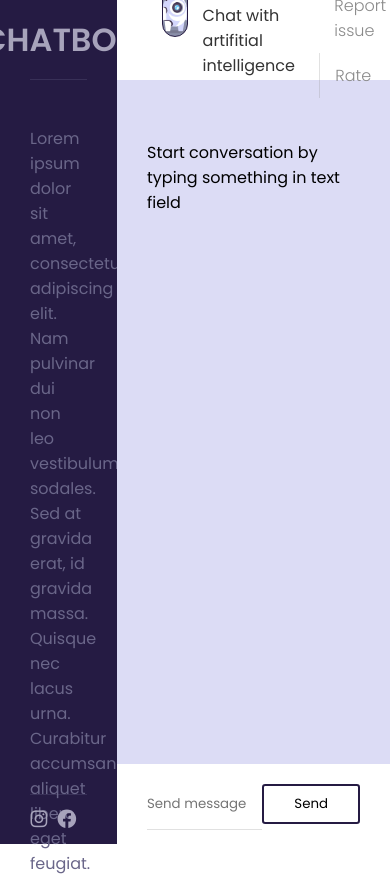
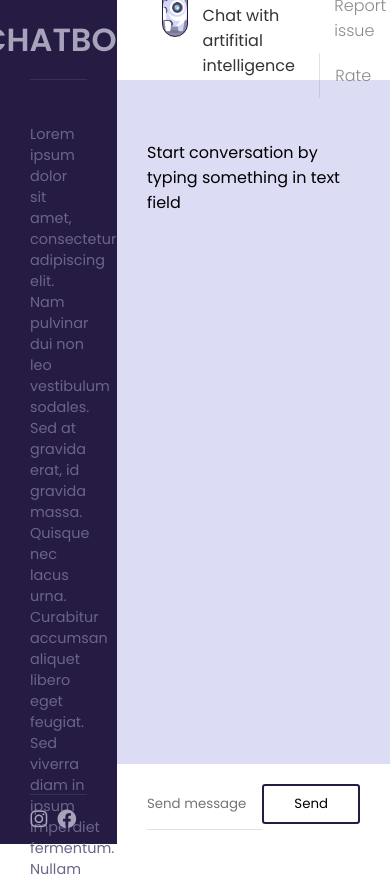
Before and after one commit to tomasmalcik/stin, a React (Create React App) app in the folder client/: page / in a window 390 px wide. Shown: the top 876 px of the page. Built offline with nearby package versions, Linux system fonts and the light colour scheme.

Commit message:
add styles

```diff
--- a/client/src/Components/Sidebar/Sidebar.css
+++ b/client/src/Components/Sidebar/Sidebar.css
@@ -41,3 +41,9 @@
     font-size: 1.2rem;
     padding-top: 10px;
 }
+
+@media (max-width: 1200px) {
+    .sidebar > .content {
+        font-size: 0.9rem;
+    }
+}
```
